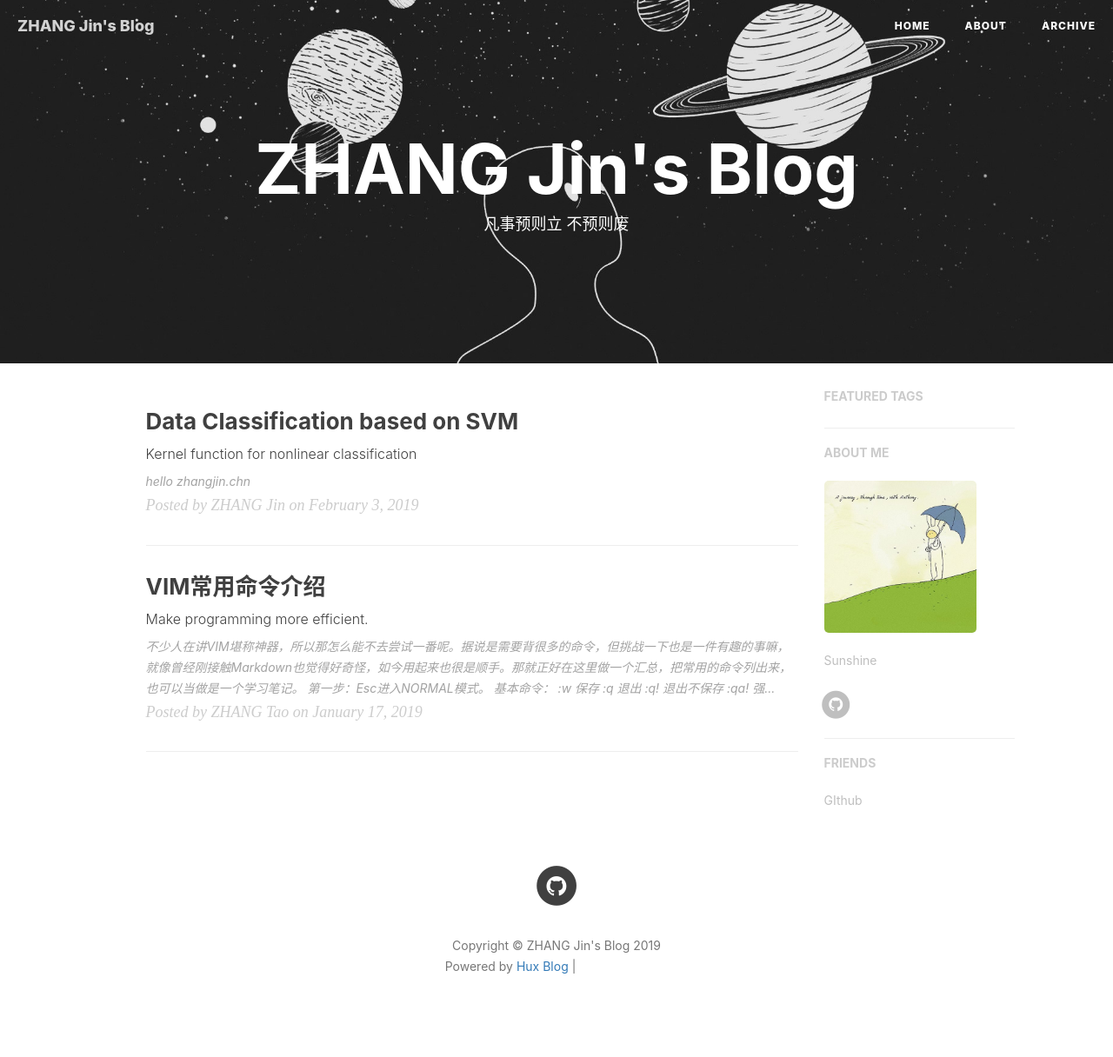
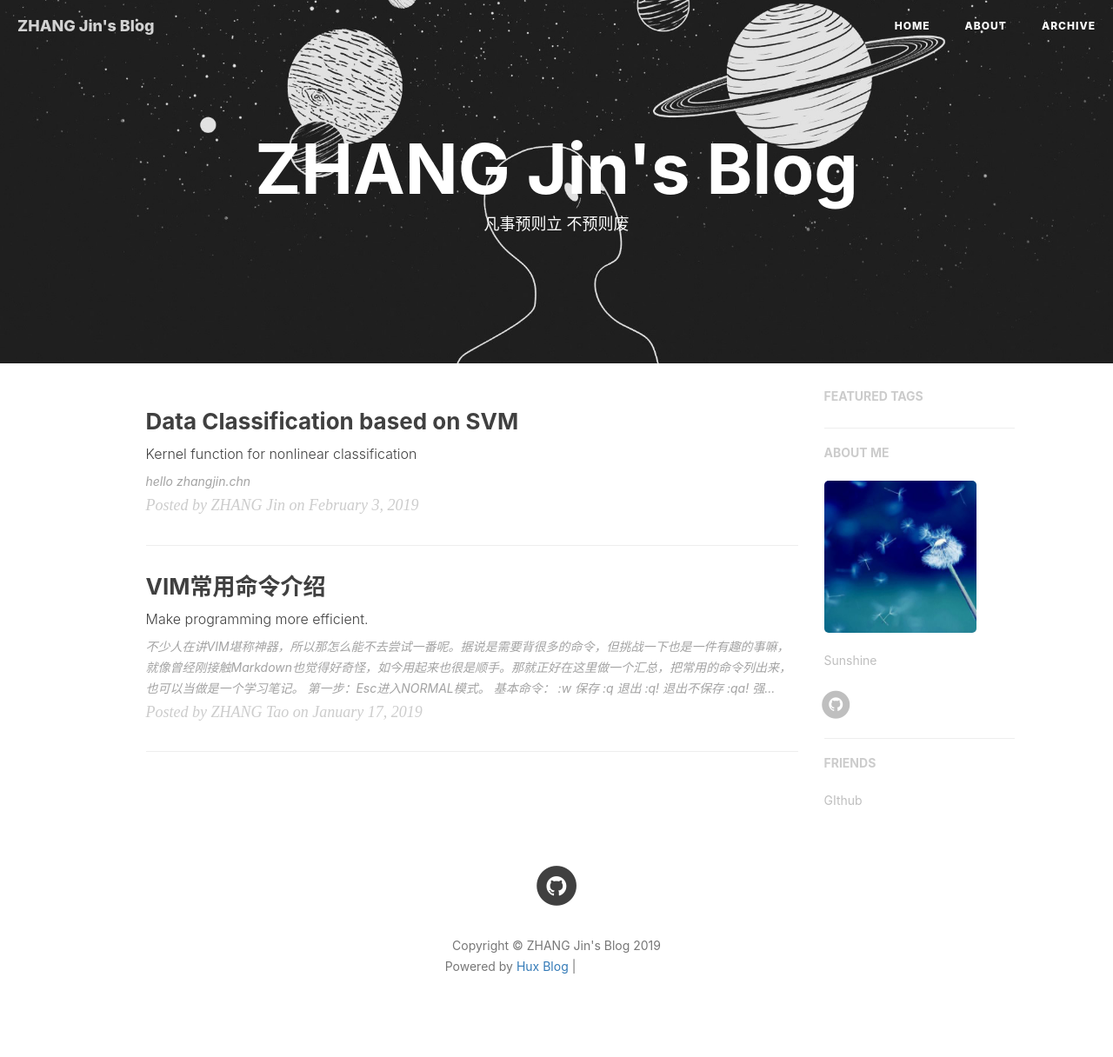
Before and after one commit to zhangjin-chn/zhangjinchn.github.io, a Jekyll site: the page built from index.html, in a window 1280 px wide. Shown: the whole page at 87% size. Built offline with Jekyll 4.4.1, drawn with Linux system fonts in a browser that asks for light colours; nearby versions of some CDN libraries; the list of posts is cut into pages by our own code; comment, search, counter and statistics services are not loaded; grey boxes are pictures that could not be loaded.

Commit message:
修改了图片

```diff
--- a/_config.yml
+++ b/_config.yml
@@ -78,7 +78,7 @@
 # Sidebar settings
 sidebar: true                           # whether or not using Sidebar.
 sidebar-about-description: "Sunshine"
-sidebar-avatar: /img/profile.jpg      # use absolute URL, seeing it's used in both `/` and `/about/`
+sidebar-avatar: /img/sunshine.jpg      # use absolute URL, seeing it's used in both `/` and `/about/`
 
 
 
```
Also changed, not shown: img/sunshine.jpg (added).
